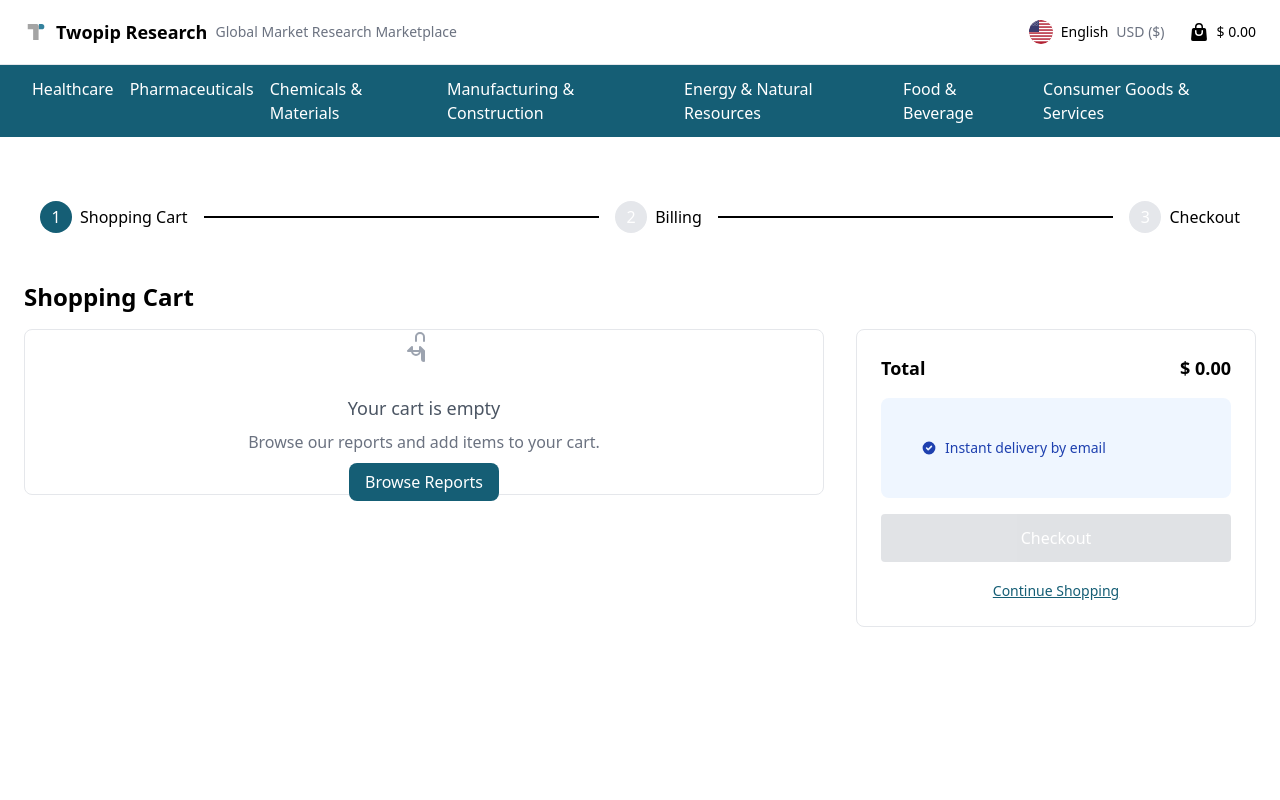
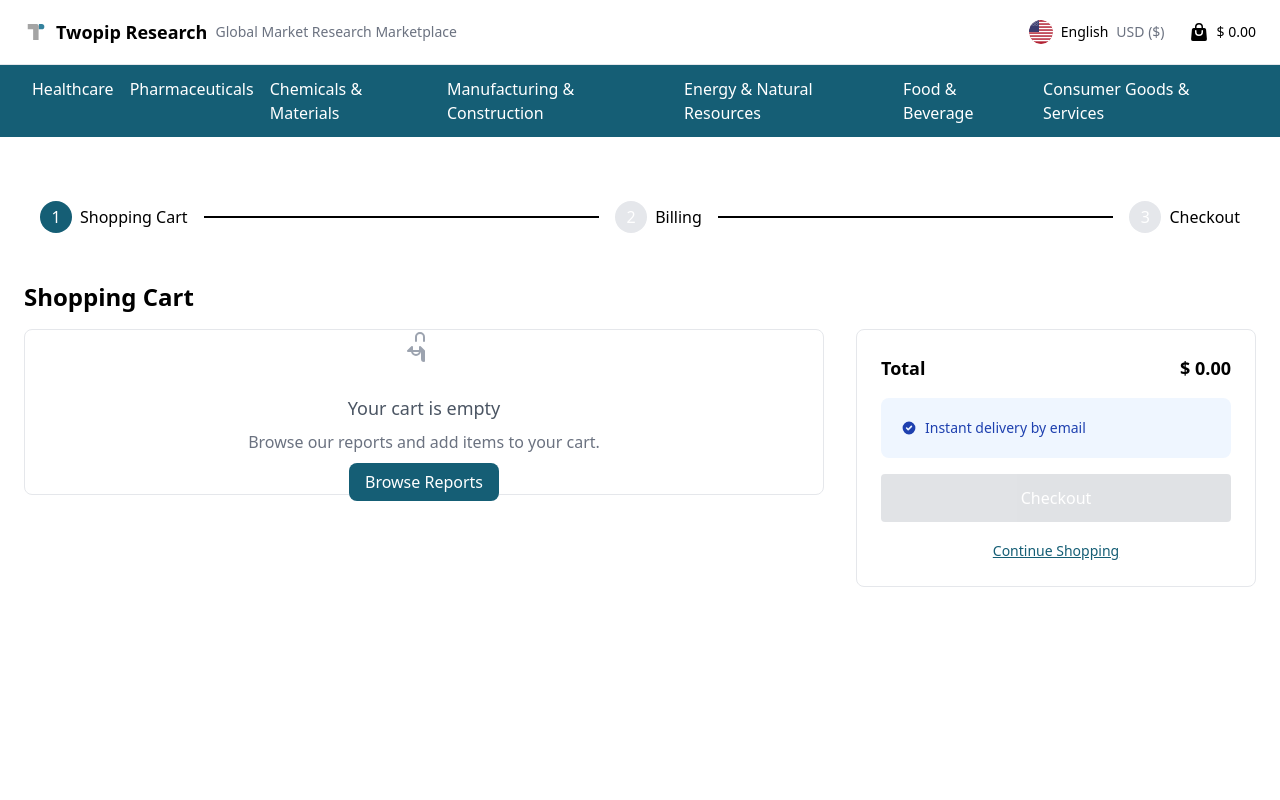
Before and after one commit to iqbalrahmanlean/cart_leanx, a React (Create React App) app: page /cart in a window 1280 px wide. Shown: the top 800 px of the page. Built offline with nearby package versions, Linux system fonts and the light colour scheme.

Commit message:
Update the styling

```diff
--- a/src/components/CartPage.js
+++ b/src/components/CartPage.js
@@ -270,7 +270,7 @@ const CartPage = () => {
                         )}
 
                         {/* Instant Delivery Info */}
-                      <div className="mb-4 p-10 bg-blue-50 rounded-lg">
+                      <div className="mb-4 p-5 bg-blue-50 rounded-lg">
                             <div className="flex items-center text-sm text-blue-800">
                                 <svg className="w-4 h-4 mr-2" fill="currentColor" viewBox="0 0 20 20">
                                     <path fillRule="evenodd" d="M10 18a8 8 0 100-16 8 8 0 000 16zm3.707-9.293a1 1 0 00-1.414-1.414L9 10.586 7.707 9.293a1 1 0 00-1.414 1.414l2 2a1 1 0 001.414 0l4-4z" clipRule="evenodd"></path>
```
